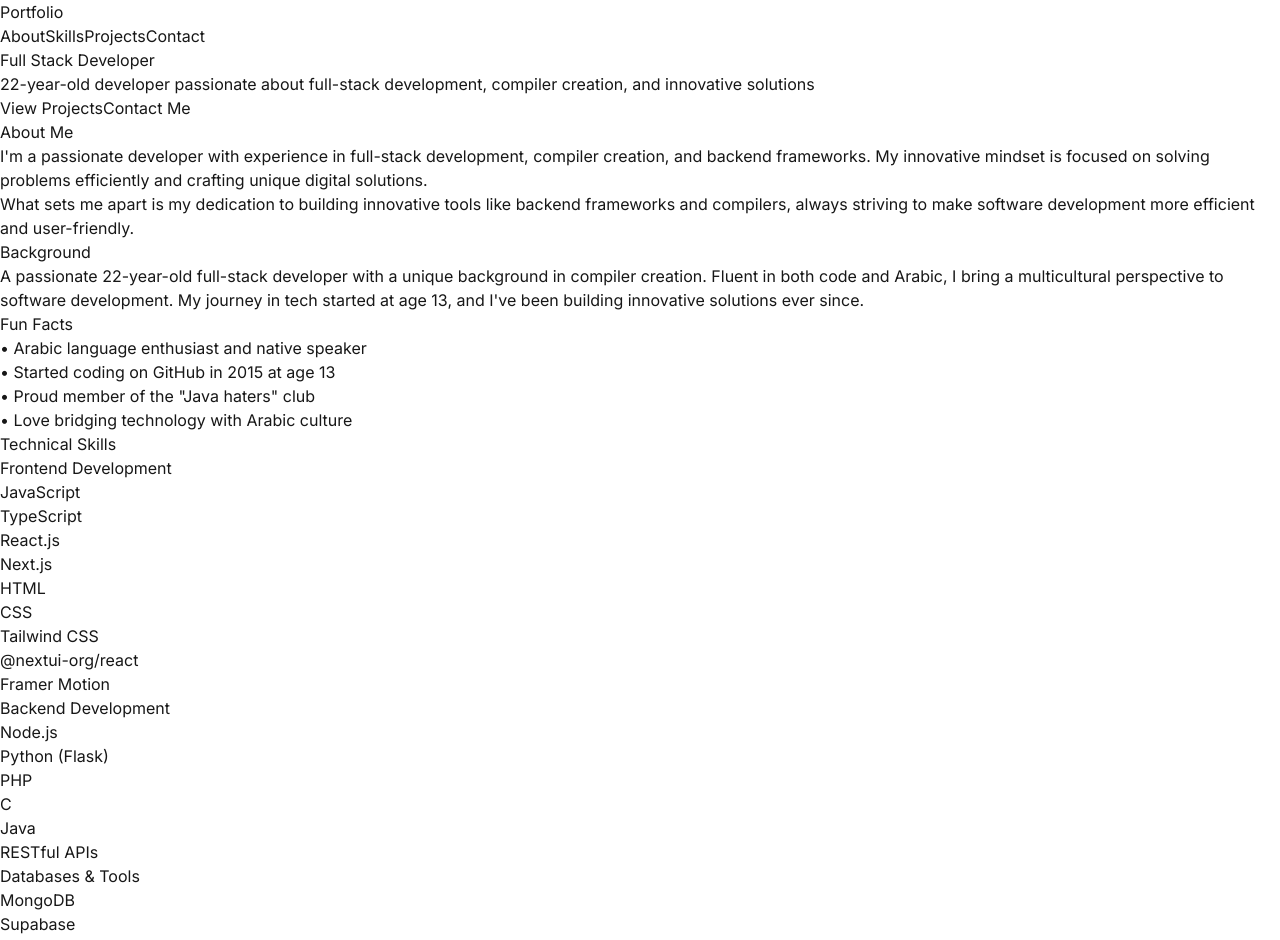
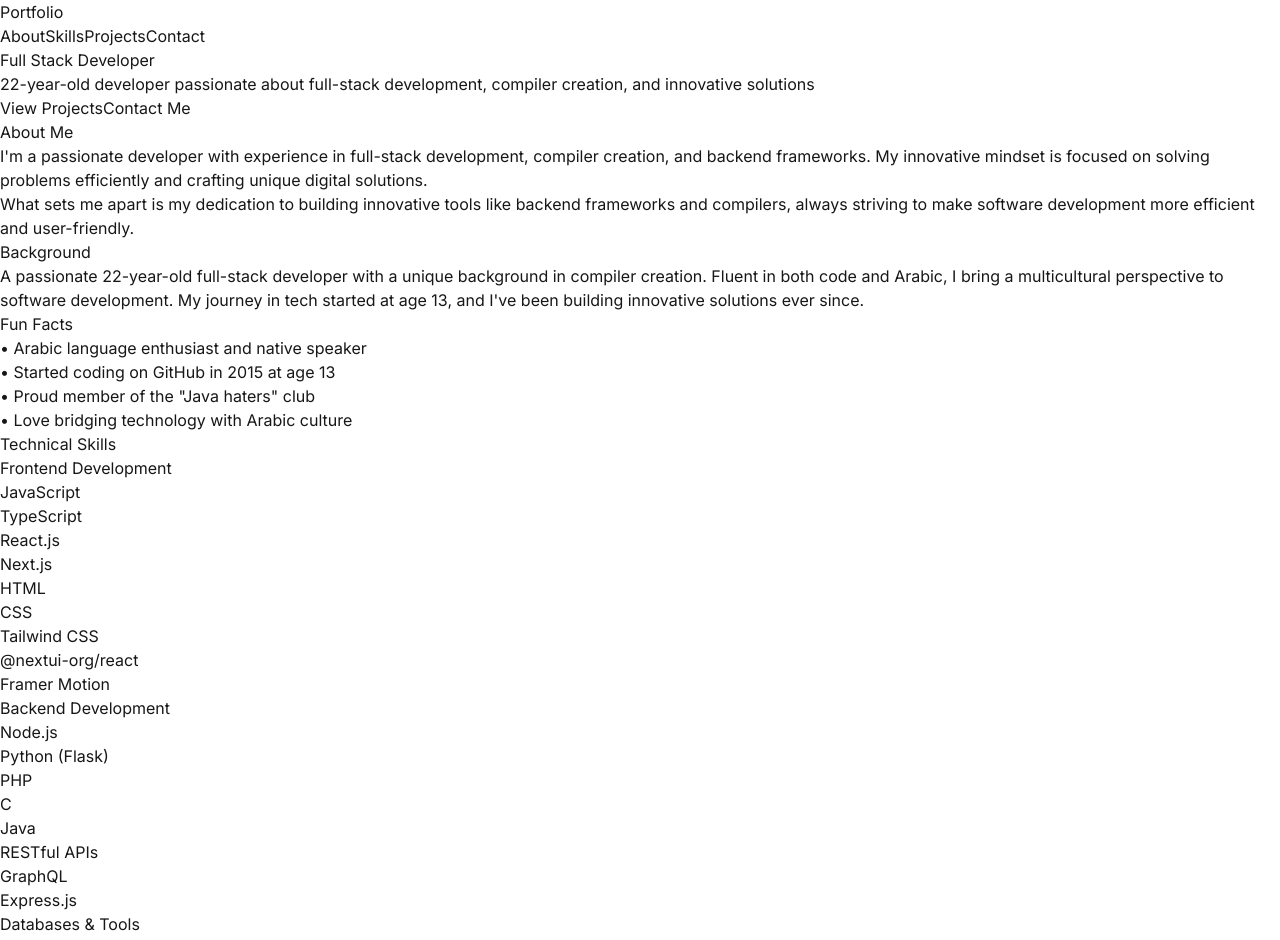
Before and after one commit to mohamedx2/mohamedx2.github.io, a Next.js app: page / in a window 1280 px wide. Shown: the top 940 px of the page. Built offline with nearby package versions, Linux system fonts and the light colour scheme.

Commit message:
add sum skills

```diff
--- a/src/app/page.tsx
+++ b/src/app/page.tsx
@@ -1,4 +1,6 @@
-
+/**
+ * Home page component
+ */
 
 export default function Home() {
   return (
@@ -76,15 +78,42 @@ export default function Home() {
           <div className="grid grid-cols-1 md:grid-cols-2 lg:grid-cols-3 gap-8 max-w-6xl mx-auto">
             <SkillCategory
               title="Frontend Development"
-              skills={["JavaScript", "TypeScript", "React.js", "Next.js", "HTML", "CSS", "Tailwind CSS", "@nextui-org/react", "Framer Motion"]}
+              skills={[
+                "JavaScript",
+                "TypeScript",
+                "React.js",
+                "Next.js",
+                "HTML",
+                "CSS",
+                "Tailwind CSS",
+                "@nextui-org/react",
+                "Framer Motion"
+              ]}
             />
             <SkillCategory
               title="Backend Development"
-              skills={["Node.js", "Python (Flask)", "PHP", "C", "Java", "RESTful APIs"]}
+              skills={[
+                "Node.js",
+                "Python (Flask)",
+                "PHP",
+                "C",
+                "Java",
+                "RESTful APIs",
+                "GraphQL",
+                "Express.js"
+              ]}
             />
             <SkillCategory
               title="Databases & Tools"
-              skills={["MongoDB", "Supabase", "SQL", "Docker", "Git (Certified)", "NextAuth.js", "JWT"]}
+              skills={[
+                "MongoDB",
+                "Supabase",
+                "SQL",
+                "Docker",
+                "Git (Certified)",
+                "NextAuth.js",
+                "JWT",
+              ]}
             />
           </div>
         </div>
```
